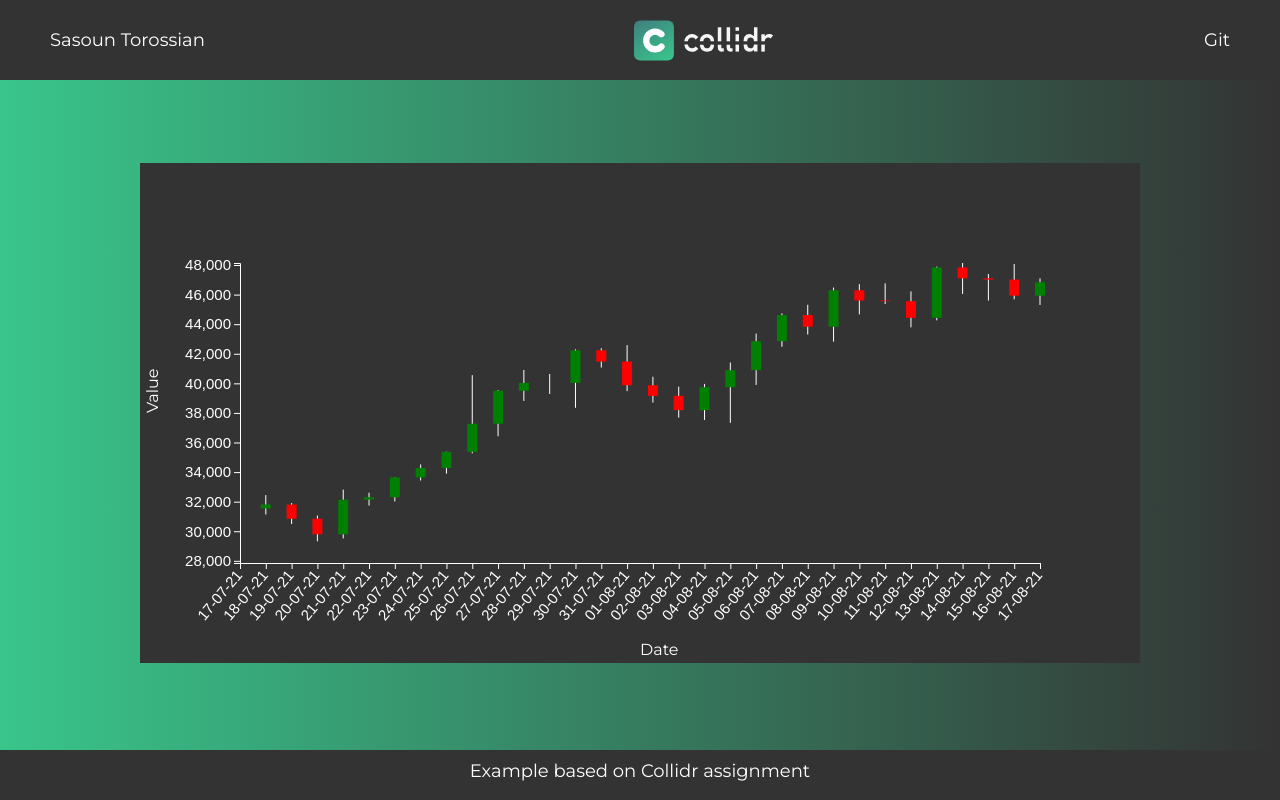
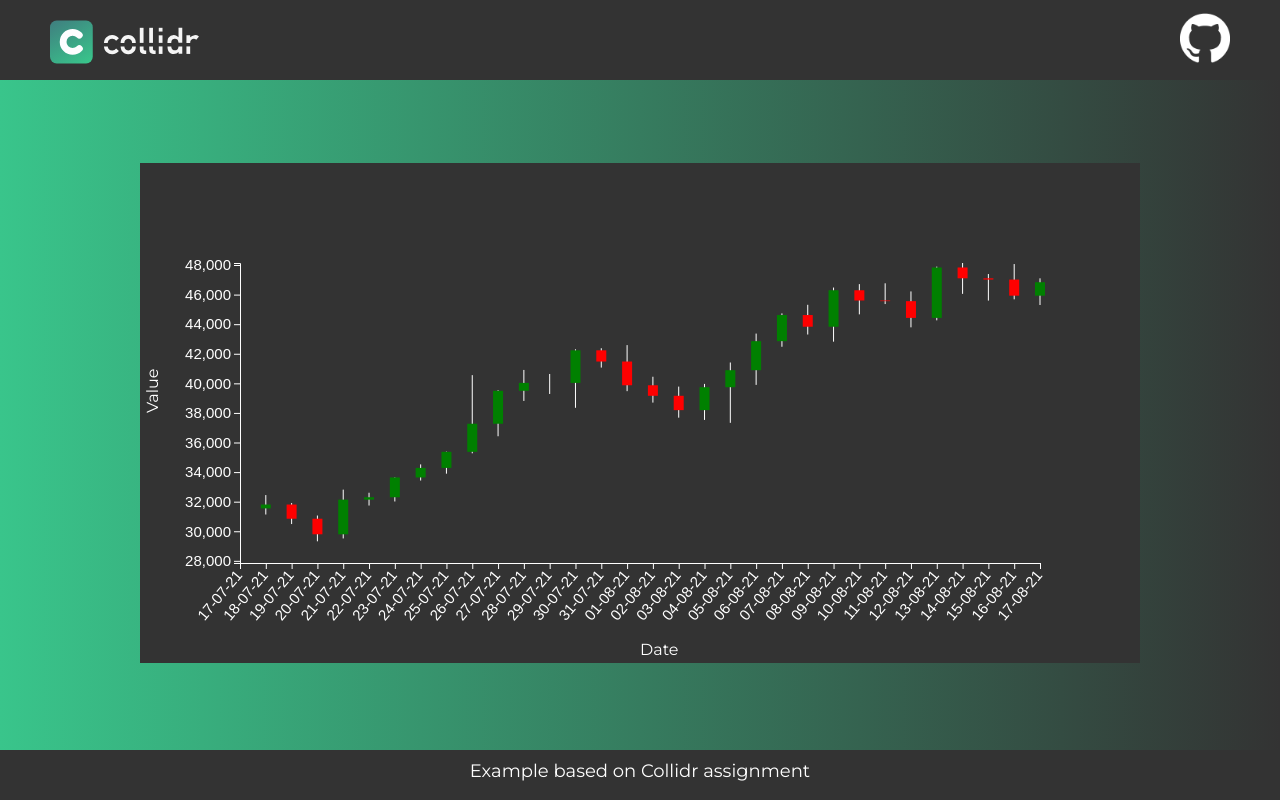
Before and after one commit to SasounTorossian/assignment, a React (Create React App) app: page / in a window 1280 px wide. Built offline with nearby package versions, Linux system fonts and the light colour scheme.

Commit message:
Added further styling to header

```diff
--- a/src/App.js
+++ b/src/App.js
@@ -1,4 +1,3 @@
-import logo from './logo.svg';
 import './App.css';
 import LineChart from "./Components/LineChart/LineChart"
 import Header from "./Components/Header/Header"
--- a/src/Components/Header/Header.css
+++ b/src/Components/Header/Header.css
@@ -19,17 +19,24 @@
     font-size: 18px;
 }
 
-#Header .name {
+/* Title */
+#Header .title img{
+    width: 150px;
+    height: auto;
+}
+
+/* Git */
+#Header .git {
     display: flex;
     align-items: center;
 }
 
-#Header .title img{
-    width: 140px;
+#Header .git img {
+    width: 50px;
     height: auto;
+    transition: 0.2s ease-in-out;
 }
 
-#Header .git {
-    display: flex;
-    align-items: center;
+#Header .git img:hover {
+    transform: scale(1.1);
 }
--- a/src/Components/Header/Header.js
+++ b/src/Components/Header/Header.js
@@ -1,13 +1,22 @@
 import React from "react"
 import "./Header.css"
-import CollidrLogo from "../../assets/images/download.svg"
+import CollidrLogo from "../../assets/images/logo.svg"
+import GithubLogo from "../../assets/images/github.png"
 
 const Header = () => {
     return (
         <div id="Header">
-            <div className="name">Sasoun Torossian</div>
-            <div className="title"><img src={CollidrLogo} alt="Collidr logo"/></div>
-            <div className="git">Git</div>
+            <div className="title">
+                <a href="https://collidr.com/">
+                    <img src={CollidrLogo} alt="Collidr logo"/>
+                </a>
+            </div>
+
+            <div className="git">
+                <a href="https://github.com/SasounTorossian" taget="_blank" rel="noopener noreferrer">
+                    <img src={GithubLogo} alt="Github logo"/>
+                </a>
+            </div>
         </div>
     )
 }
```
Also changed, not shown: src/assets/images/github.png (added), src/assets/images/logo.svg (renamed from src/assets/images/download.svg).
